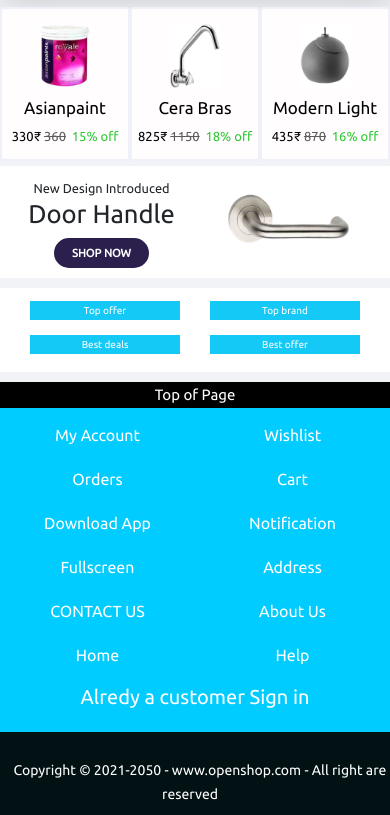
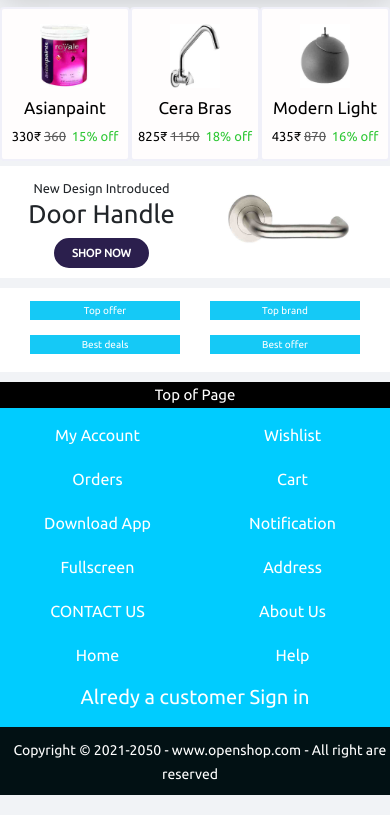
Before and after one commit to VishalKumarSankhyan/openshop-ecommerce-2.github.io, a plain HTML site: page index.html in a window 390 px wide. Shown: the part 6489-7304 px from the top of the page. Drawn offline with nearby package versions, Linux system fonts and the light colour scheme.

Commit message:
Update phone.css

```diff
--- a/css/phone.css
+++ b/css/phone.css
@@ -446,12 +446,12 @@ Collection Media Query
 
     .copy_right_footer{
         padding: 0px!important;
-        padding-top: 25px!important;
+        padding-top: 10px!important;
         padding-bottom: 10px!important;
     }
 
     .footer_div_section{
-        padding-bottom: 35px!important;
+        padding-bottom: 30px!important;
     }
 
 }
```
